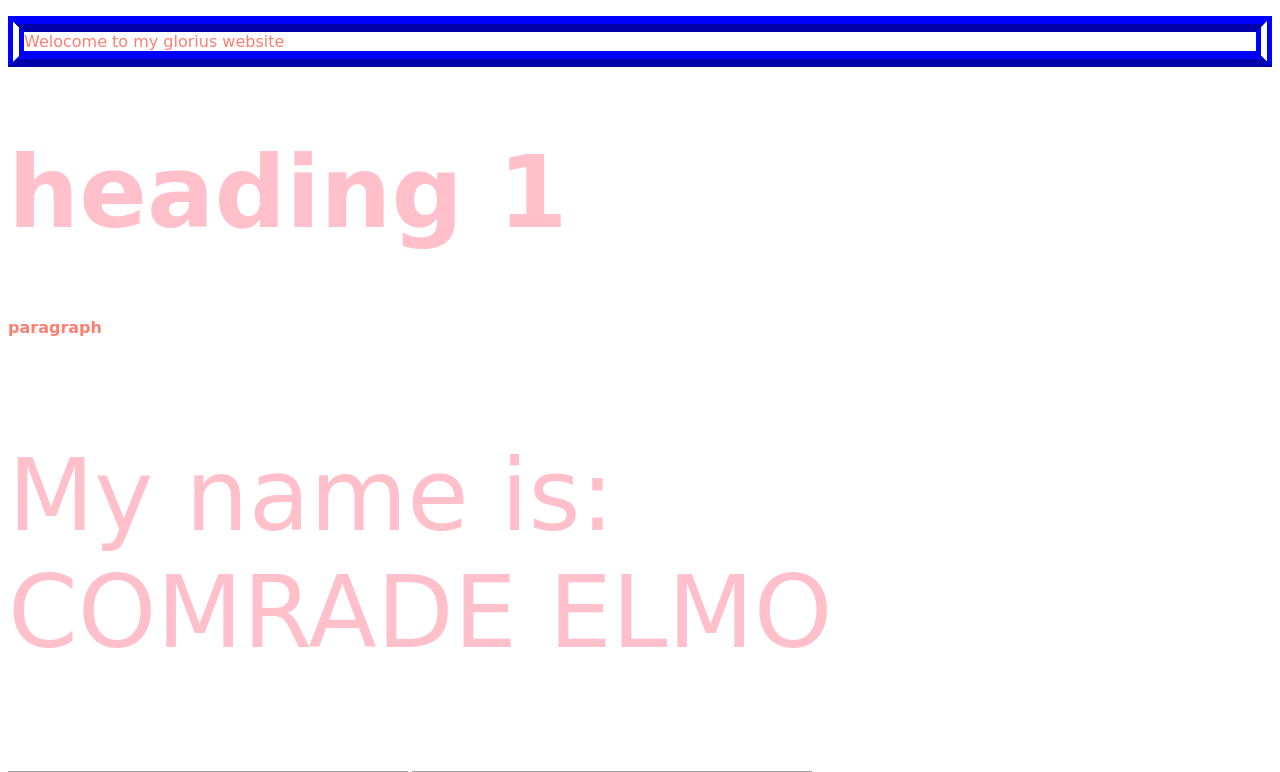
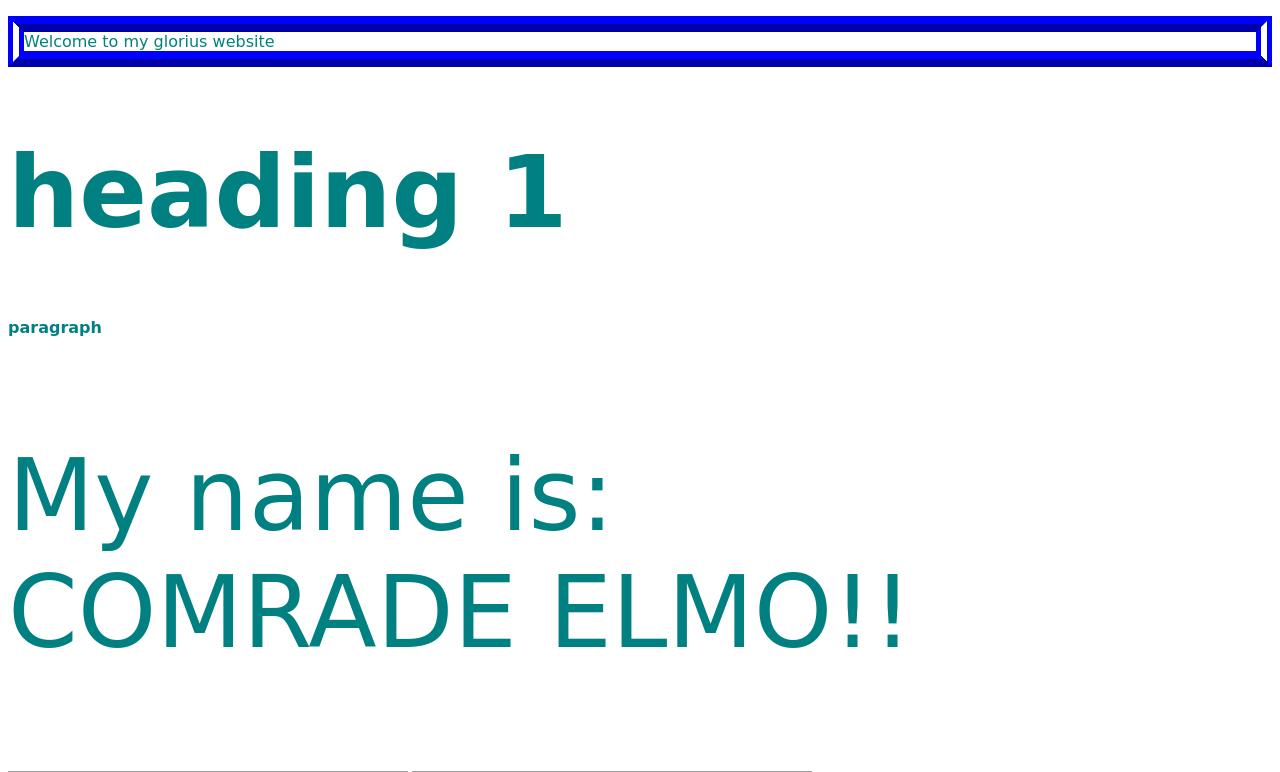
Before and after one commit to hi101000/test-website, a PHP site: page / in a window 1280 px wide. Shown: the top 772 px of the page. Run offline with PHP 8.4, Linux system fonts and the light colour scheme; grey boxes are pictures that could not be loaded.

Commit message:
changed colors

```diff
--- a/css/test.css
+++ b/css/test.css
@@ -9,12 +9,12 @@ h2{
 }
 .big{
 	font-size: 100px;
-	color: pink;
+	color: teal;
 	font-family: 'Segoe Script', cursive;
 }
 p{
 	font-family: 'Segoe Script', cursive;
-	color: salmon;
+	color: teal;
 }
 #welcome{
 	border-style: ridge double;
--- a/index.html
+++ b/index.html
@@ -6,10 +6,10 @@
 	<script src='js/script.js' type="text/javascript"></script>
 </head>
 <body>
-	<p id='welcome'>Welocome to my glorius website</p>
+	<p id='welcome'>Welcome to my glorius website</p>
 	<h1 class='big'>heading 1</h1>
 	<p><b>paragraph</b></p>
-	<p class='big'>My name is:<br> COMRADE ELMO</p>
+	<p class='big'>My name is:<br> COMRADE ELMO!!</p>
 	<img src='https://imageproxy.ifunny.co/crop:x-20,resize:320x,crop:x800,quality:90x75/images/6d06ce0037a4a9ebcc4ac3d9f7d033b040d09605d7b24d59e0b04a0f08c0159f_1.jpg'>
 	<img src='https://i.ytimg.com/vi/CdVFIFnDcrU/maxresdefault.jpg'>
 	<a href='https://www.docs.google.com' target='_blank'>google docs</a>
```
